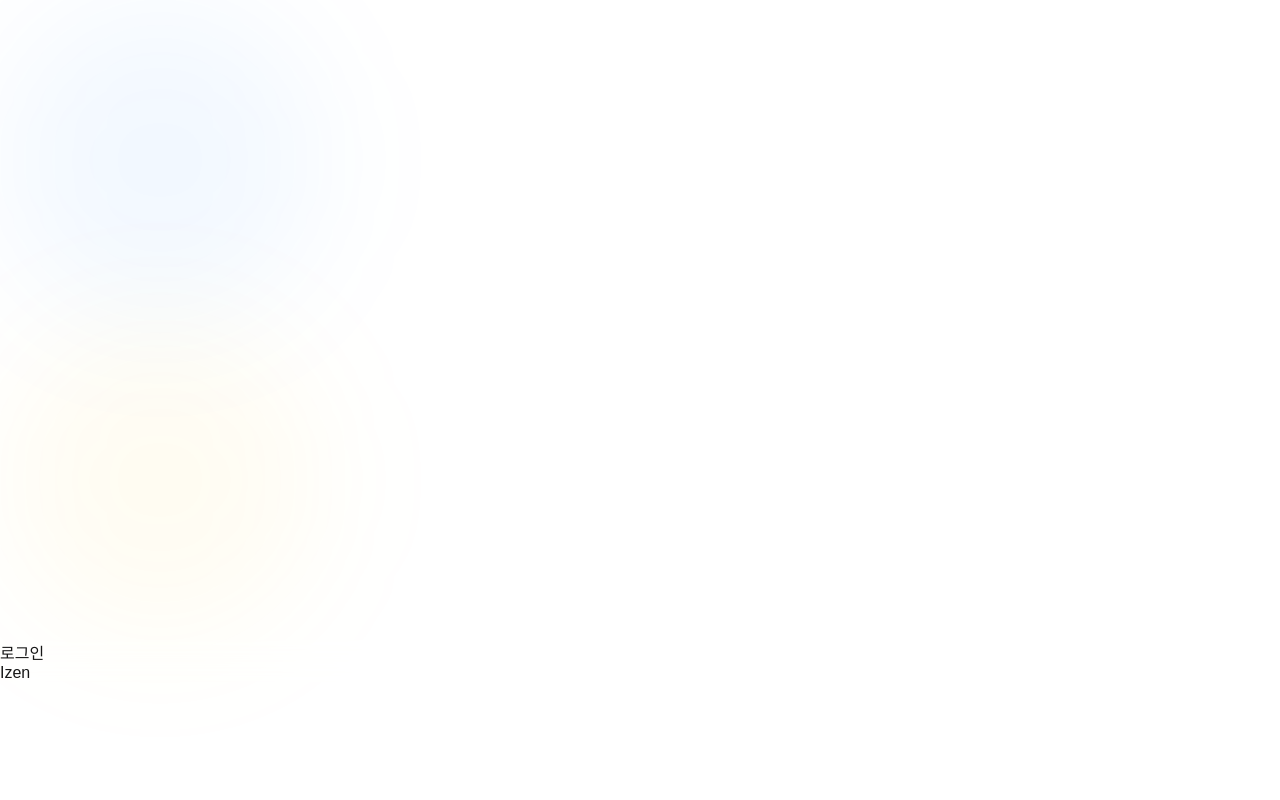
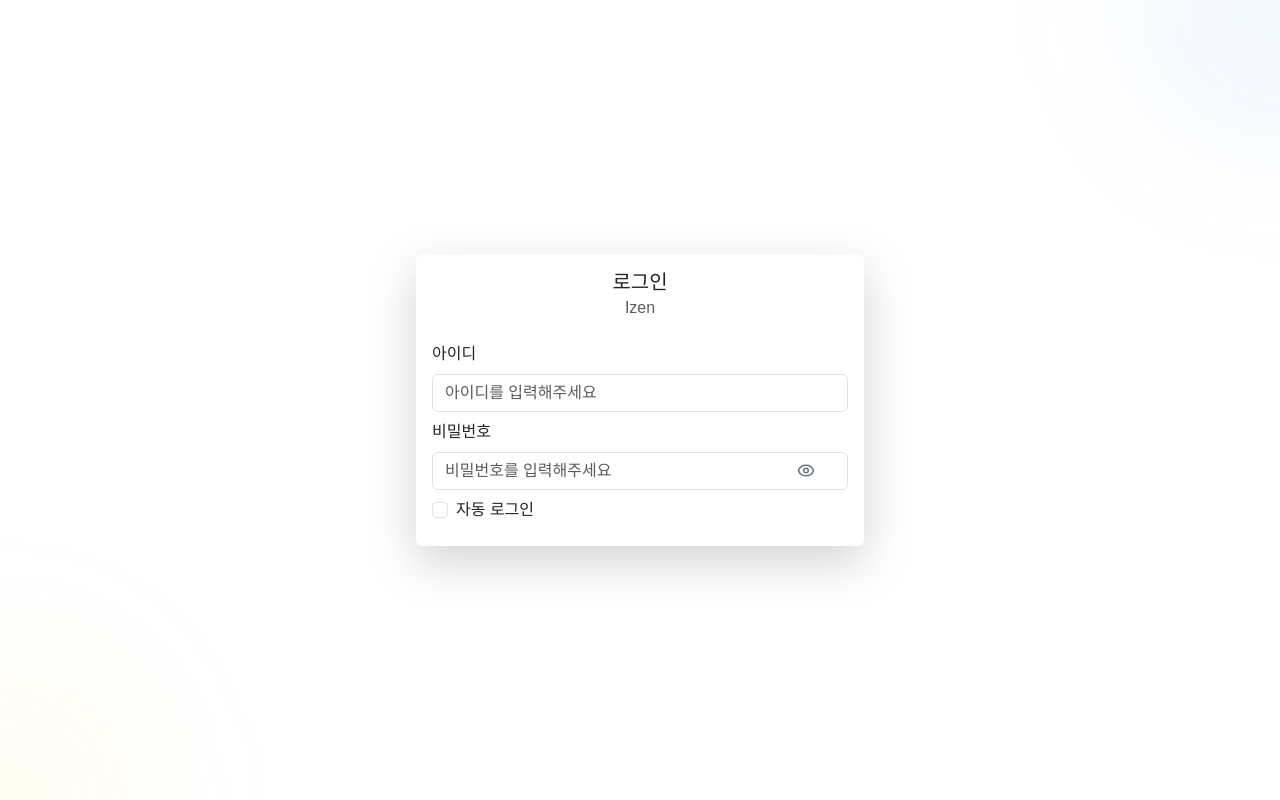
Before and after one commit to cw7430/izen-front, a Next.js app: page /login in a window 1280 px wide. Built offline with nearby package versions, Linux system fonts and the light colour scheme.

Commit message:
로그인 폼 구현 중

```diff
--- a/src/app/(auth)/login/page.tsx
+++ b/src/app/(auth)/login/page.tsx
@@ -1,6 +1,7 @@
 import clsx from 'clsx';
 
 import styles from './page.module.css';
+import { LoginForm } from '@/features/auth/components/views/login';
 
 export default function Login() {
   return (
@@ -20,7 +21,9 @@ export default function Login() {
           <div className="card-title h5">로그인</div>
           <div className="card-subtitle h6 text-muted">Izen</div>
         </div>
-        <div className="text-start pb-2 card-body">{/* TODO: 폼 넣기 */}</div>
+        <div className="text-start pb-2 card-body">
+          <LoginForm />
+        </div>
       </div>
     </main>
   );
--- a/src/app/layout.tsx
+++ b/src/app/layout.tsx
@@ -1,5 +1,6 @@
 import type { Metadata } from 'next';
 import { Geist, Geist_Mono } from 'next/font/google';
+import 'bootstrap/dist/css/bootstrap.min.css';
 
 import './globals.css';
 import { DialogModal } from '@/common/components/ui/modal';
--- /dev/null
+++ b/src/common/components/ui/input/index.ts
@@ -0,0 +1 @@
+export { default as PasswordInput } from './password-input';
--- /dev/null
+++ b/src/common/components/ui/input/password-input.module.css
@@ -0,0 +1,35 @@
+.wrapper {
+  position: relative;
+}
+
+.wrapper :global(.form-control) {
+  padding-right: 4.8rem;
+}
+
+.password-btn {
+  position: absolute;
+  top: 50%;
+
+  right: 1.7rem;
+
+  transform: translateY(-50%);
+
+  display: flex;
+  align-items: center;
+  justify-content: center;
+
+  width: 1.8rem;
+  height: 1.8rem;
+
+  padding: 0;
+  border: none;
+  background: transparent;
+  cursor: pointer;
+  color: #6c757d;
+
+  z-index: 2;
+}
+
+.password-btn:hover {
+  color: #212529;
+}
--- /dev/null
+++ b/src/common/components/ui/input/password-input.tsx
@@ -0,0 +1,52 @@
+'use client';
+
+import { useState, type ComponentPropsWithoutRef } from 'react';
+import { Form } from 'react-bootstrap';
+import { Eye, EyeOff } from 'lucide-react';
+
+import styles from './password-input.module.css';
+
+type OriginalProps = ComponentPropsWithoutRef<typeof Form.Control>;
+
+interface Props extends Omit<OriginalProps, 'type'> {
+  errorMessage?: string;
+  successMessage?: string;
+}
+
+export default function PasswordInput({
+  errorMessage,
+  successMessage,
+  ...props
+}: Props) {
+  const [type, setType] = useState<'password' | 'text'>('password');
+
+  const onClick = () => {
+    setType((prev) => (prev === 'password' ? 'text' : 'password'));
+  };
+
+  return (
+    <>
+      <div className={styles.wrapper}>
+        <Form.Control type={type} {...props} />
+        <button
+          type="button"
+          className={styles['password-btn']}
+          onClick={onClick}
+          aria-label={type === 'password' ? 'Hide Password' : 'Show Password'}
+        >
+          {type === 'text' ? <EyeOff size={18} /> : <Eye size={18} />}
+        </button>
+      </div>
+      {successMessage && (
+        <Form.Control.Feedback type="valid" className="d-block">
+          {successMessage}
+        </Form.Control.Feedback>
+      )}
+      {errorMessage && (
+        <Form.Control.Feedback type="invalid" className="d-block">
+          {errorMessage}
+        </Form.Control.Feedback>
+      )}
+    </>
+  );
+}
--- a/src/common/stores/app-config.ts
+++ b/src/common/stores/app-config.ts
@@ -2,15 +2,15 @@ import { create } from 'zustand';
 import { persist } from 'zustand/middleware';
 
 interface AppConfigState {
-  isAutoSignIn: boolean;
-  setAutoSignIn: (isAutoSignIn: boolean) => void;
+  isAutoLogin: boolean;
+  setAutoLogin: (isAutoLogin: boolean) => void;
 }
 
 export const useAppConfigStore = create<AppConfigState>()(
   persist(
     (set) => ({
-      isAutoSignIn: false,
-      setAutoSignIn: (isAutoSignIn: boolean) => set({ isAutoSignIn }),
+      isAutoLogin: false,
+      setAutoLogin: (isAutoLogin: boolean) => set({ isAutoLogin }),
     }),
     {
       name: 'app-config-storage',
--- /dev/null
+++ b/src/features/auth/components/views/login/index.ts
@@ -0,0 +1 @@
+export { default as LoginForm } from './login-form';
--- /dev/null
+++ b/src/features/auth/components/views/login/login-form.tsx
@@ -0,0 +1,108 @@
+'use client';
+
+import { useForm, Controller, type SubmitHandler } from 'react-hook-form';
+import { zodResolver } from '@hookform/resolvers/zod';
+import { useShallow } from 'zustand/shallow';
+import { Button, Form, Spinner } from 'react-bootstrap';
+
+import { useAppConfigStore } from '@/common/stores';
+
+import {
+  loginRequestSchema,
+  type LoginRequestDto,
+} from '@/features/auth/schemas';
+import { PasswordInput } from '@/common/components/ui/input';
+
+export default function LoginForm() {
+  const { isAutoLogin, setAutoLogin } = useAppConfigStore(
+    useShallow((s) => ({
+      isAutoLogin: s.isAutoLogin,
+      setAutoLogin: s.setAutoLogin,
+    })),
+  );
+
+  const loginForm = useForm<LoginRequestDto>({
+    mode: 'onChange',
+    resolver: zodResolver(loginRequestSchema),
+    defaultValues: { userName: '', password: '', isAuto: isAutoLogin },
+  });
+
+  const {
+    handleSubmit,
+    control,
+    setError,
+    clearErrors,
+    formState: { errors },
+  } = loginForm;
+
+  const handleFormChange = () => {
+    if (errors.root) {
+      clearErrors('root');
+      clearErrors('userName');
+      clearErrors('password');
+    }
+  };
+
+  const onSubmit: SubmitHandler<LoginRequestDto> = (req) => {
+    alert(JSON.stringify(req, null, 2));
+  };
+
+  return (
+    <Form
+      onSubmit={handleSubmit(onSubmit)}
+      onChange={handleFormChange}
+      noValidate
+    >
+      <Form.Group className="mb-2" controlId="login.user-name">
+        <Form.Label>아이디</Form.Label>
+        <Controller
+          control={control}
+          name="userName"
+          render={({ field }) => (
+            <Form.Control
+              type="text"
+              placeholder="아이디를 입력해주세요"
+              {...field}
+              isInvalid={!!errors.userName}
+            />
+          )}
+        />
+        <Form.Control.Feedback type="invalid">
+          {errors.userName?.message}
+        </Form.Control.Feedback>
+      </Form.Group>
+      <Form.Group className="mb-2" controlId="login.password">
+        <Form.Label>비밀번호</Form.Label>
+        <Controller
+          control={control}
+          name="password"
+          render={({ field }) => (
+            <PasswordInput
+              placeholder="비밀번호를 입력해주세요"
+              {...field}
+              isInvalid={!!errors.password}
+              errorMessage={errors.password?.message}
+            />
+          )}
+        />
+      </Form.Group>
+      <Controller
+        control={control}
+        name="isAuto"
+        render={({ field }) => (
+          <Form.Check
+            type="checkbox"
+            label="자동 로그인"
+            id="login.is-auto"
+            className="mb-3"
+            checked={field.value}
+            onChange={(e) => {
+              field.onChange(e.currentTarget.checked);
+              setAutoLogin(e.currentTarget.checked);
+            }}
+          />
+        )}
+      />
+    </Form>
+  );
+}
--- a/src/features/auth/schemas/index.ts
+++ b/src/features/auth/schemas/index.ts
@@ -6,5 +6,7 @@ export {
   type AuthState,
   type AuthStateData,
   type LoginAndRefreshResponseDtoForClient,
-  type LoginAndRefreshResponseDtoForServer
+  type LoginAndRefreshResponseDtoForServer,
 } from './shared';
+export { refreshRequestSchema, type RefreshRequestDto } from './refresh';
+export { logoutRequestSchema, type LogoutRequestDto } from './logout';
--- /dev/null
+++ b/src/features/auth/schemas/logout.ts
@@ -0,0 +1,7 @@
+import { z } from 'zod';
+
+export const logoutRequestSchema = z.object({
+  refreshToken: z.string().nullable(),
+});
+
+export type LogoutRequestDto = z.infer<typeof logoutRequestSchema>;
--- /dev/null
+++ b/src/features/auth/schemas/refresh.ts
@@ -0,0 +1,7 @@
+import { z } from 'zod';
+
+export const refreshRequestSchema = z.object({
+  isAuto: z.boolean(),
+});
+
+export type RefreshRequestDto = z.infer<typeof refreshRequestSchema>;
```
Also changed, not shown: src/app/(default)/layout.tsx (+10 -1 lines).
